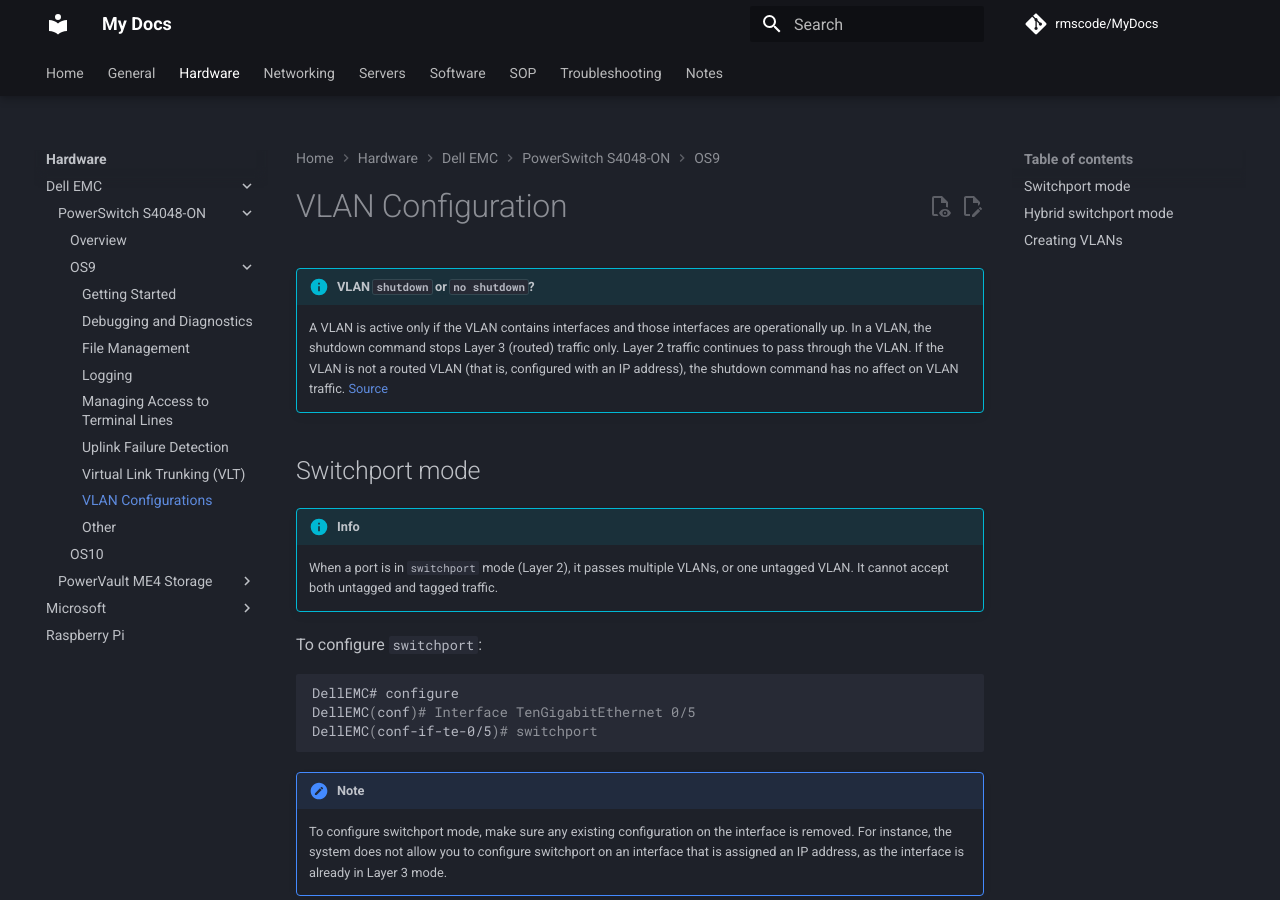
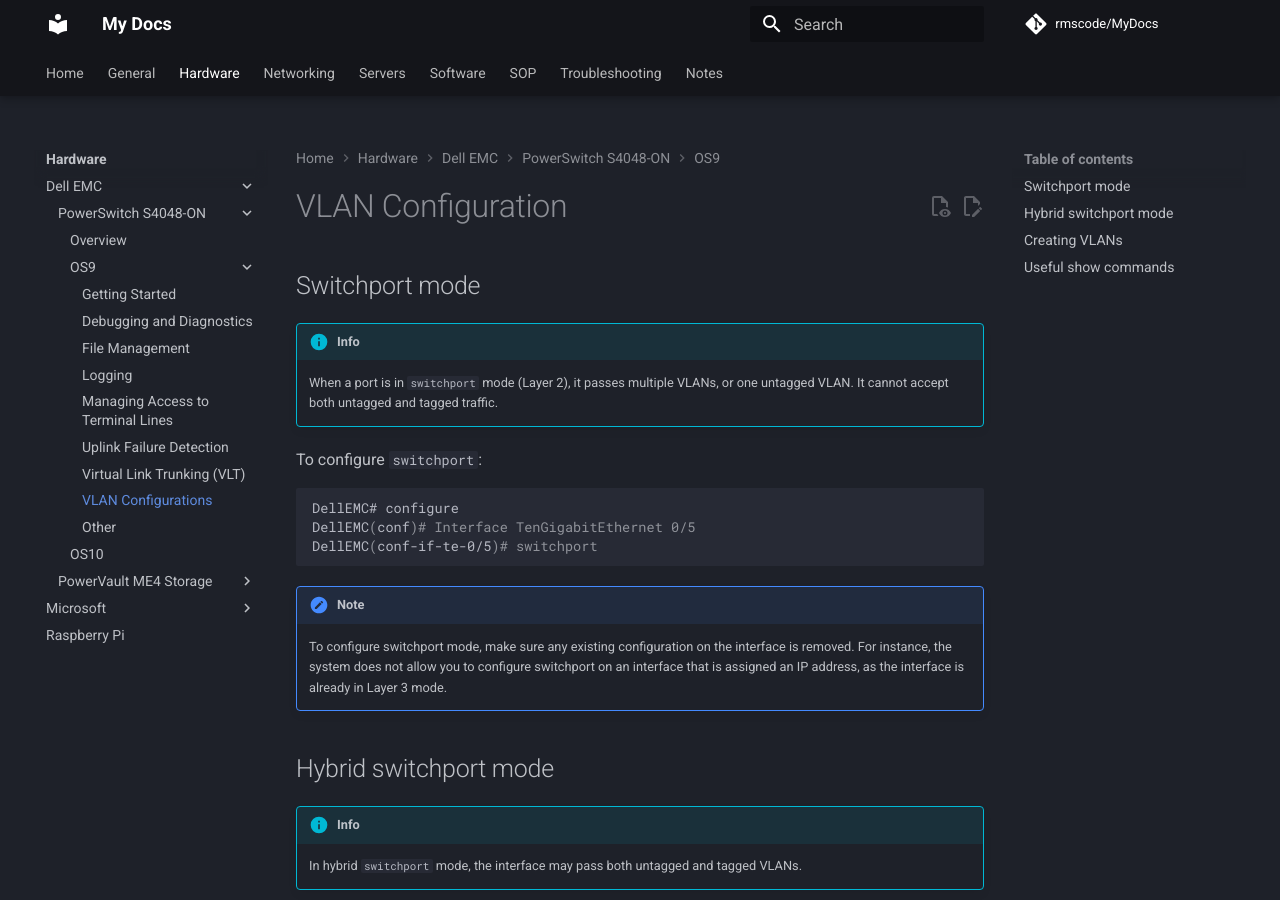
Before and after one commit to rmscode/binary-garden, an MkDocs documentation site: the page built from docs/hardware/dell-emc/S4048-ON/os9-vlan.md, in a window 1280 px wide and 900 px high. Built offline with MkDocs 1.6.1 and Material for MkDocs 9.7.7, drawn with Linux system fonts in a browser that asks for light colours; comment, search, counter and statistics services are not loaded; some of the changed text lies outside the part shown.

Commit message:
Update os9-vlan.md

```diff
--- a/docs/hardware/dell-emc/S4048-ON/os9-vlan.md
+++ b/docs/hardware/dell-emc/S4048-ON/os9-vlan.md
@@ -1,8 +1,4 @@
 # VLAN Configuration
-
-!!! info "VLAN `shutdown` or `no shutdown`?"
-
-    A VLAN is active only if the VLAN contains interfaces and those interfaces are operationally up. In a VLAN, the shutdown command stops Layer 3 (routed) traffic only. Layer 2 traffic continues to pass through the VLAN. If the VLAN is not a routed VLAN (that is, configured with an IP address), the shutdown command has no affect on VLAN traffic. [Source](https://www.dell.com/support/manuals/en-us/dell-emc-os-9/s4048-on-9.14.2.4-config/creating-a-port-based-vlan?guid=guid-d005bab1-b190-48cc-970e-4697f241121f&lang=en-us)
 
 ## Switchport mode
 
```
Also changed, not shown: other parts of docs/hardware/dell-emc/S4048-ON/os9-vlan.md (+6 -1 lines).
